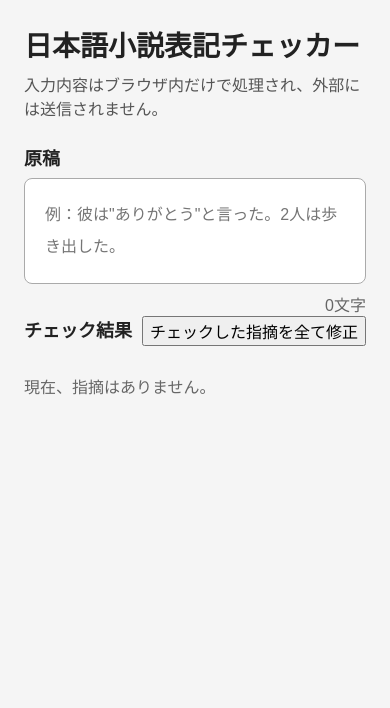
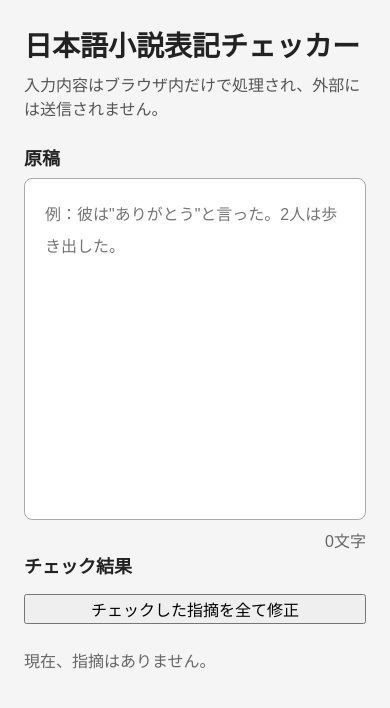
Before and after one commit to subtle-dawn/novel-checker, a React (Vite) app: page / in a window 390 px wide. Shown: the top 708 px of the page. Built offline with nearby package versions, Linux system fonts and the light colour scheme.

Commit message:
スマホ表示に対応

```diff
--- a/src/App.css
+++ b/src/App.css
@@ -222,13 +222,25 @@ textarea:focus {
   }
 
   .editor-panel textarea {
-    height: 50vh;
+    flex: none;
+    height: auto;
+    aspect-ratio: 1 / 1;
   }
 
   .issues-panel {
     overflow: visible;
   }
 
+  .issues-header {
+    flex-direction: column;
+    gap: 8px;
+    align-items: stretch;
+  }
+
+  .issues-header button {
+    width: 100%;
+  }
+
   .issue-list {
     overflow: visible;
   }
```
